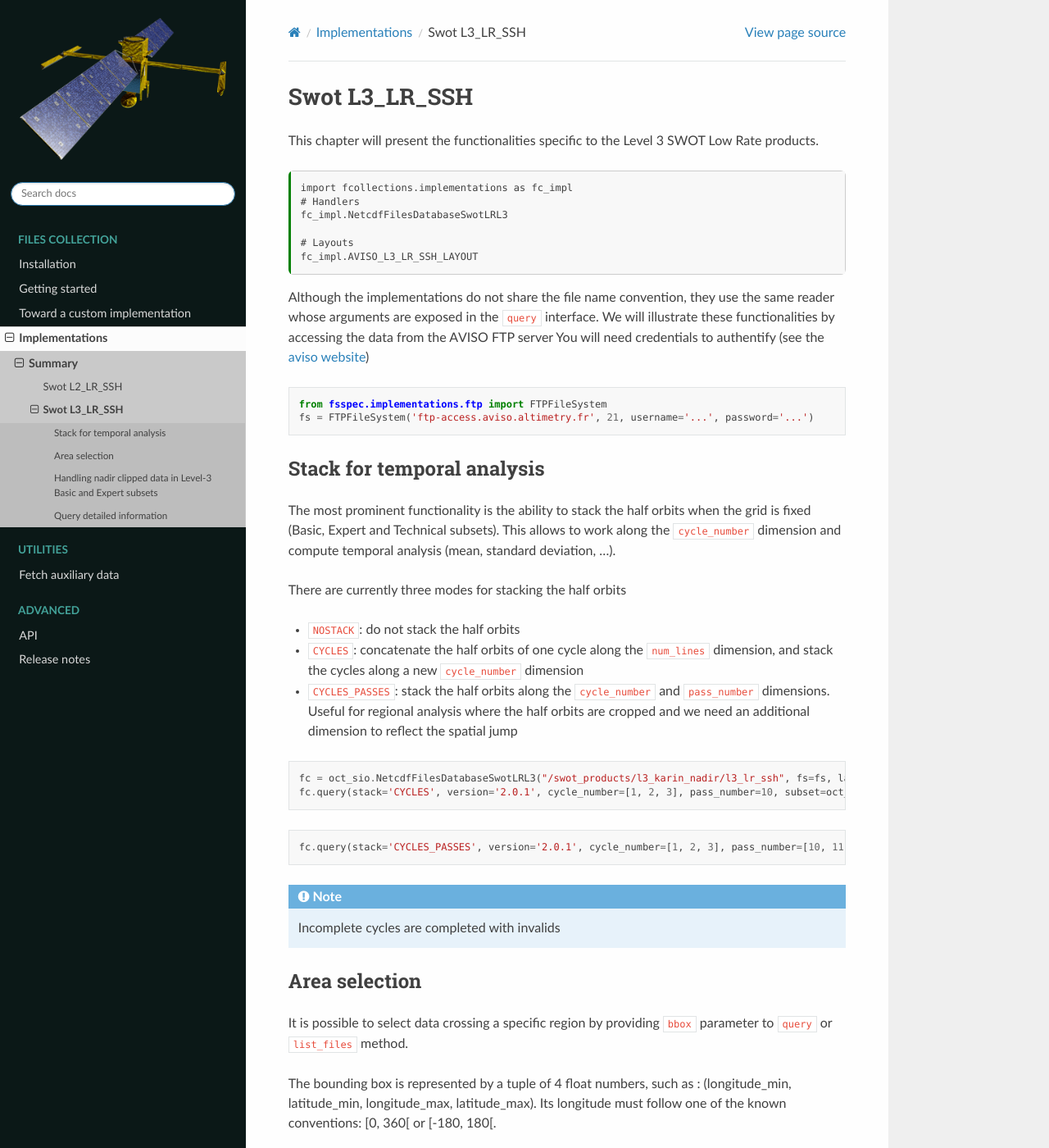
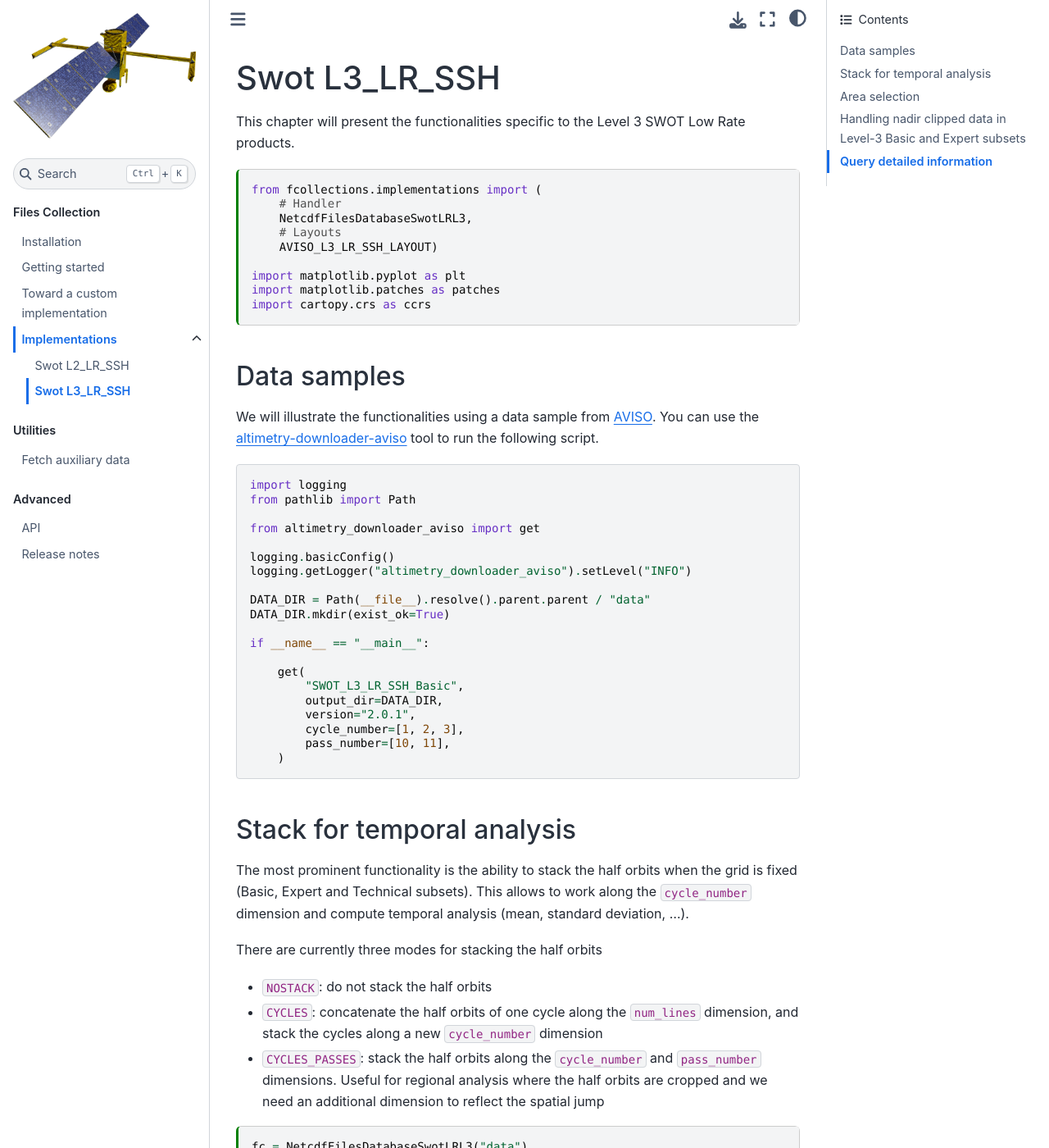
Before and after one commit to robin-cls/fcollections, a Sphinx documentation site: the page built from docs/implementations/l3_lr_ssh.md, in a window 1280 px wide and 1400 px high. Shown: the whole window at 82% size. Built offline with Sphinx 7.4.7 and the Sphinx Book theme 1.1.4, drawn with Linux system fonts in a browser that asks for light colours; some of the changed text lies outside the part shown.

Commit message:
Make L3_LR_SSH doc executable

````diff
--- a/docs/conf.py
+++ b/docs/conf.py
@@ -44,6 +44,11 @@
     "xarray": ("https://docs.xarray.dev/en/stable/", None),
 }
 
+# -- Options for myst-nb extension -------------------------------------------
+nb_output_stderr = "remove"
+nb_download = True
+nb_execution_mode = "auto"
+
 # -- Options for autosummary extension ---------------------------------------
 
 autosummary_generate = True
@@ -72,7 +77,7 @@
 # -- Options for HTML output -------------------------------------------------
 # https://www.sphinx-doc.org/en/master/usage/configuration.html#options-for-html-output
 
-html_theme = "sphinx_rtd_theme"
+html_theme = "sphinx_book_theme"
 html_static_path = ["_static"]
 html_last_updated_fmt = "%a, %d %B %Y %H:%M:%S"
 
@@ -81,8 +86,8 @@
 
 # Theme options
 html_theme_options = {
-    "logo_only": True,
     "navigation_depth": 4,
+    "use_download_button": True,
 }
 
 # These paths are either relative to html_static_path
--- a/docs/implementations/l3_lr_ssh.md
+++ b/docs/implementations/l3_lr_ssh.md
@@ -9,24 +13,25 @@
 Rate products.
 
 ```{code-cell}
+from fcollections.implementations import (
+    # Handler
+    NetcdfFilesDatabaseSwotLRL3,
+    # Layouts
+    AVISO_L3_LR_SSH_LAYOUT)
 
-import fcollections.implementations as fc_impl
-# Handlers
-fc_impl.NetcdfFilesDatabaseSwotLRL3
-
-# Layouts
-fc_impl.AVISO_L3_LR_SSH_LAYOUT
+import matplotlib.pyplot as plt
+import matplotlib.patches as patches
+import cartopy.crs as ccrs
 ```
 
-Although the implementations do not share the file name convention, they use the
-same reader whose arguments are exposed in the ``query`` interface. We will
-illustrate these functionalities by accessing the data from the AVISO FTP server
-You will need credentials to authentify (see the
-[aviso website](https://www.aviso.altimetry.fr/))
+## Data samples
 
-```python
-from fsspec.implementations.ftp import FTPFileSystem
-fs = FTPFileSystem('ftp-access.aviso.altimetry.fr', 21, username='...', password='...')
+We will illustrate the functionalities using a data sample from [AVISO](https://www.aviso.altimetry.fr/).
+You can use the [altimetry-downloader-aviso](https://robin-cls.github.io/aviso/api.html)
+tool to run the following script.
+
+```{literalinclude} scripts/pull_data_l3_lr_ssh.py
+:language: python
 ```
 
 ## Stack for temporal analysis
@@ -45,13 +50,15 @@
   ``pass_number`` dimensions. Useful for regional analysis where the half orbits
   are cropped and we need an additional dimension to reflect the spatial jump
 
-```python
-fc = oct_sio.NetcdfFilesDatabaseSwotLRL3("/swot_products/l3_karin_nadir/l3_lr_ssh", fs=fs, layout=oct_sio.AVISO_L3_LR_SSH_LAYOUT)
-fc.query(stack='CYCLES', version='2.0.1', cycle_number=[1, 2, 3], pass_number=10, subset=oct_sio.ProductSubset.Basic)
+```{code-cell}
+fc = NetcdfFilesDatabaseSwotLRL3("data")
+ds = fc.query(stack='CYCLES', version='2.0.1', cycle_number=[1, 2, 3], pass_number=10, subset='Basic')
+ds.ssha_filtered.data
 ```
 
-```python
-fc.query(stack='CYCLES_PASSES', version='2.0.1', cycle_number=[1, 2, 3], pass_number=[10, 11], subset=oct_sio.ProductSubset.Basic)
+```{code-cell}
+ds = fc.query(stack='CYCLES_PASSES', version='2.0.1', cycle_number=[1, 2, 3], pass_number=[10, 11], subset='Basic')
+ds.ssha_filtered.data
 ```
 
 ```{note}
@@ -70,14 +77,12 @@
 
 To list files corresponding to half orbits crossing the bounding box:
 
-```python
-
-fc = oct_sio.NetcdfFilesDatabaseSwotLRL3("/swot_products/l3_karin_nadir/l3_lr_ssh", fs=fs, layout=oct_sio.AVISO_L3_LR_SSH_LAYOUT)
+```{code-cell}
+bbox = -126, 32, -120, 40
 fc.list_files(
     version='2.0.1',
-    subset="Basic",
-    cycle_number=[29],
-    bbox = (-16, 36, -10, 44))
+    subset='Basic',
+    bbox=bbox)
 ```
 
 To query a subset of Swot LR L3 data crossing the bounding box:
@@ -86,22 +91,33 @@
 Lines of the swath crossing the bounding box will be entirely selected.
 ```
 
-```python
+```{code-cell}
+bbox = -126, 32, -120, 40
+ds_area = fc.query(version='2.0.1', subset="Basic", cycle_number=2, pass_number=11, bbox=bbox)
 
-fc = oct_sio.NetcdfFilesDatabaseSwotLRL3(
-    "/swot_products/l3_karin_nadir/l3_lr_ssh",
-    fs=fs,
-    layout=oct_sio.AVISO_L3_LR_SSH_LAYOUT)
+# Figure
+localbox_cartopy = bbox[0] - 1, bbox[2] + 1, bbox[1] - 1, bbox[3] + 1
+fig, ax = plt.subplots(figsize=(8, 8), subplot_kw=dict(projection=ccrs.PlateCarree()))
+ax.set_extent(localbox_cartopy)
 
-ds = fc.query(
-    version='2.0.1',
-    subset="Basic",
-    cycle_number=[29],
-    pass_number=[516],
-    bbox = (-16, 36, -10, 44))
-```
+plot_kwargs = dict(
+    x="longitude",
+    y="latitude",
+    cmap="Spectral_r",
+    vmin=-0.2,
+    vmax=0.2,
+    cbar_kwargs={"shrink": 0.3},)
 
-```{image} query_bbox.png
+# SWOT KaRIn SLA plots
+ds_area.ssha_filtered.plot.pcolormesh(ax=ax, **plot_kwargs)
+ax.set_title("SLA KaRIn and selection box (in red)")
+ax.coastlines()
+ax.gridlines(draw_labels=['left', 'bottom'])
+
+
+# Add the patch to the Axes
+rect = patches.Rectangle((bbox[0], bbox[1]), bbox[2] - bbox[0], bbox[3] - bbox[1], linewidth=1.5, edgecolor='r', facecolor='none')
+ax.add_patch(rect)
 ```
 
 ## Handling nadir clipped data in Level-3 Basic and Expert subsets
@@ -120,13 +136,43 @@
   it returns the nadir data only, we lose the possibility of stacking multiple
   half orbits
 
-```python
-fc = oct_sio.NetcdfFilesDatabaseSwotLRL3("/swot_products/l3_karin_nadir/l3_lr_ssh", fs=fs, layout=oct_sio.AVISO_L3_LR_SSH_LAYOUT)
-fc.query(version='2.0.1', subset="Basic", cycle_number=550, pass_number=13, nadir=False)
+```{code-cell}
+ds_full = fc.query(version='2.0.1', subset="Basic", cycle_number=2, pass_number=11, nadir=True)
+ds_swath = fc.query(version='2.0.1', subset="Basic", cycle_number=2, pass_number=11, nadir=False)
+
+# set figures
+localbox = 224.5, 228.5, -27, -23
+fig, (ax1, ax2) = plt.subplots(1, 2, figsize=(16, 9), subplot_kw=dict(projection=ccrs.PlateCarree()))
+ax1.set_extent(localbox)
+ax2.set_extent(localbox)
+
+plot_kwargs = dict(
+    x="longitude",
+    y="latitude",
+    cmap="Spectral_r",
+    vmin=-0.2,
+    vmax=0.2,
+    cbar_kwargs={"shrink": 0.3},)
+
+# SWOT KaRIn SLA plots
+ds_full.ssha_filtered.plot.pcolormesh(ax=ax1, **plot_kwargs)
+ds_swath.ssha_filtered.plot.pcolormesh(ax=ax2, **plot_kwargs)
+
+ax1.set_title("SLA KaRIn + Nadir")
+ax1.coastlines()
+ax1.gridlines(draw_labels=['left', 'bottom'])
+ax2.set_title("SLA KaRIn only")
+ax2.coastlines()
+ax2.gridlines(draw_labels=['left', 'bottom'])
 ```
 
-```python
-fc.query(version='2.0.1', subset="Basic", cycle_number=550, pass_number=13, nadir=True, swath=False)
+```{code-cell}
+ds_nadir = fc.query(version='2.0.1', subset="Basic", cycle_number=2, pass_number=11, nadir=True, swath=False)
+
+plt.plot(ds_nadir.latitude.values, ds_nadir.ssha_filtered.values)
+plt.ylabel(f'{ds_nadir.ssha_filtered.attrs["standard_name"]} [{ds_nadir.ssha_filtered.attrs["units"]}]')
+plt.xlabel(f'{ds_nadir.latitude.attrs["standard_name"]} [{ds_nadir.latitude.attrs["units"]}]')
+plt.title("SLA Nadir")
 ```
 
 ## Query detailed information
--- /dev/null
+++ b/docs/implementations/scripts/pull_data_l3_lr_ssh.py
@@ -0,0 +1,20 @@
+import logging
+from pathlib import Path
+
+from altimetry_downloader_aviso import get
+
+logging.basicConfig()
+logging.getLogger("altimetry_downloader_aviso").setLevel("INFO")
+
+DATA_DIR = Path(__file__).resolve().parent.parent / "data"
+DATA_DIR.mkdir(exist_ok=True)
+
+if __name__ == "__main__":
+
+    get(
+        "SWOT_L3_LR_SSH_Basic",
+        output_dir=DATA_DIR,
+        version="2.0.1",
+        cycle_number=[1, 2, 3],
+        pass_number=[10, 11],
+    )
````
Also changed, not shown: other parts of docs/implementations/l3_lr_ssh.md (+5 -1 lines), 1 other file.
